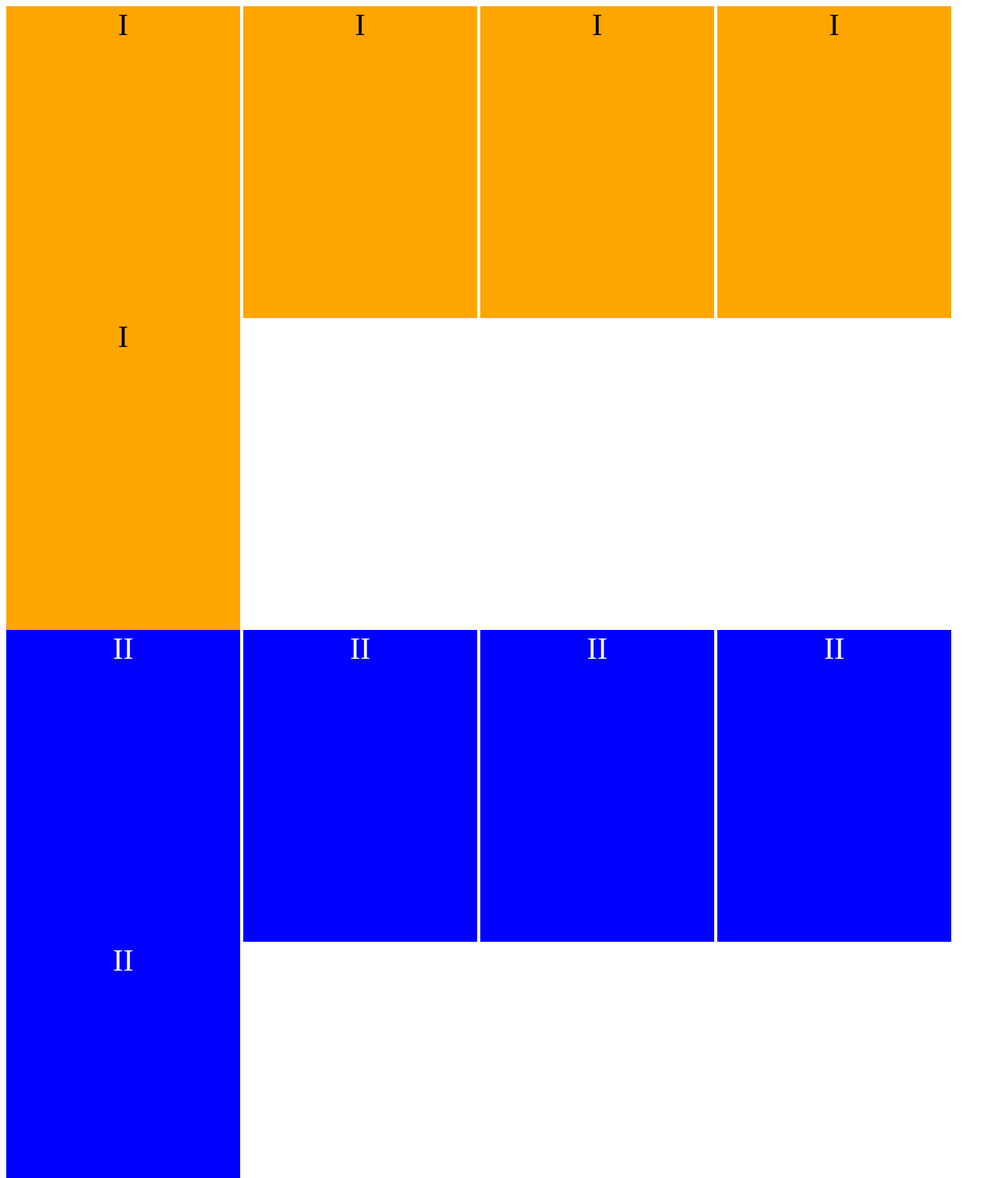
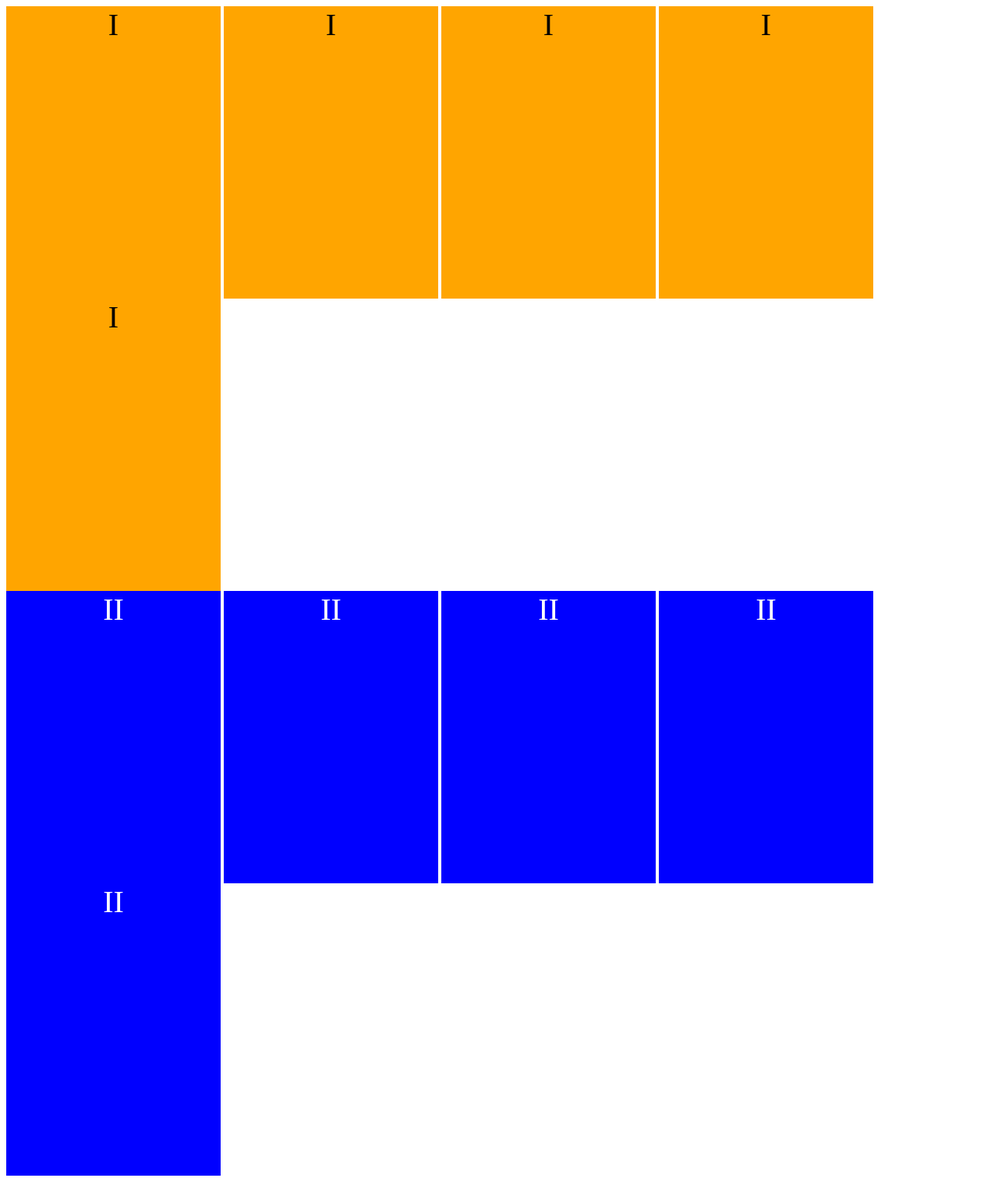
Before and after one commit to Specteroni/BasicCardDisplay, a plain HTML site: page index.html in a window 1280 px wide. Shown: the top 1511 px of the page at 78% size. Drawn offline with Linux system fonts and the light colour scheme.

Commit message:
Update styles.css

```diff
--- a/styles.css
+++ b/styles.css
@@ -1,6 +1,6 @@
 .top-rect {
-    height: 400px;
-    width: 300px;
+    height: 375px;
+    width: 275px;
     background: orange;
     display: inline-block;
     vertical-align: top;
@@ -10,8 +10,8 @@
 }
 
 .bottom-rect {
-    height: 400px;
-    width: 300px;
+    height: 375px;
+    width: 275px;
     background: blue;
     display: inline-block;
     vertical-align: top;
```
